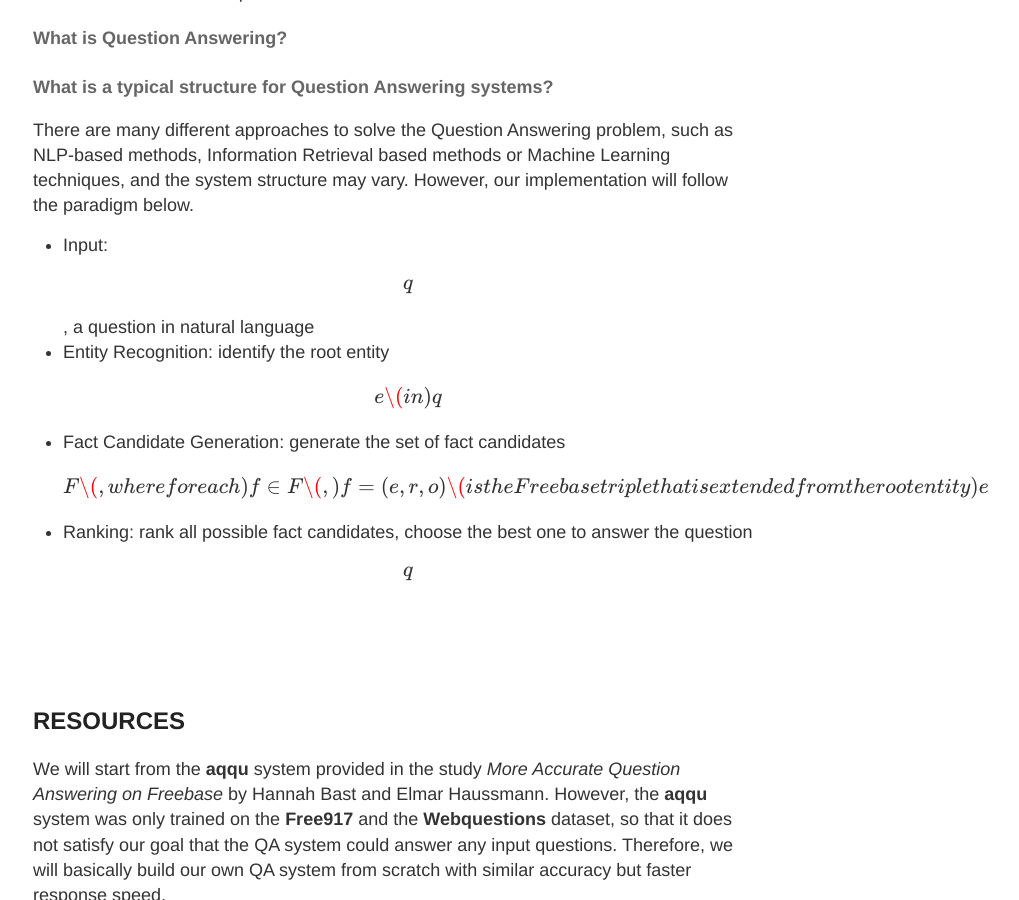
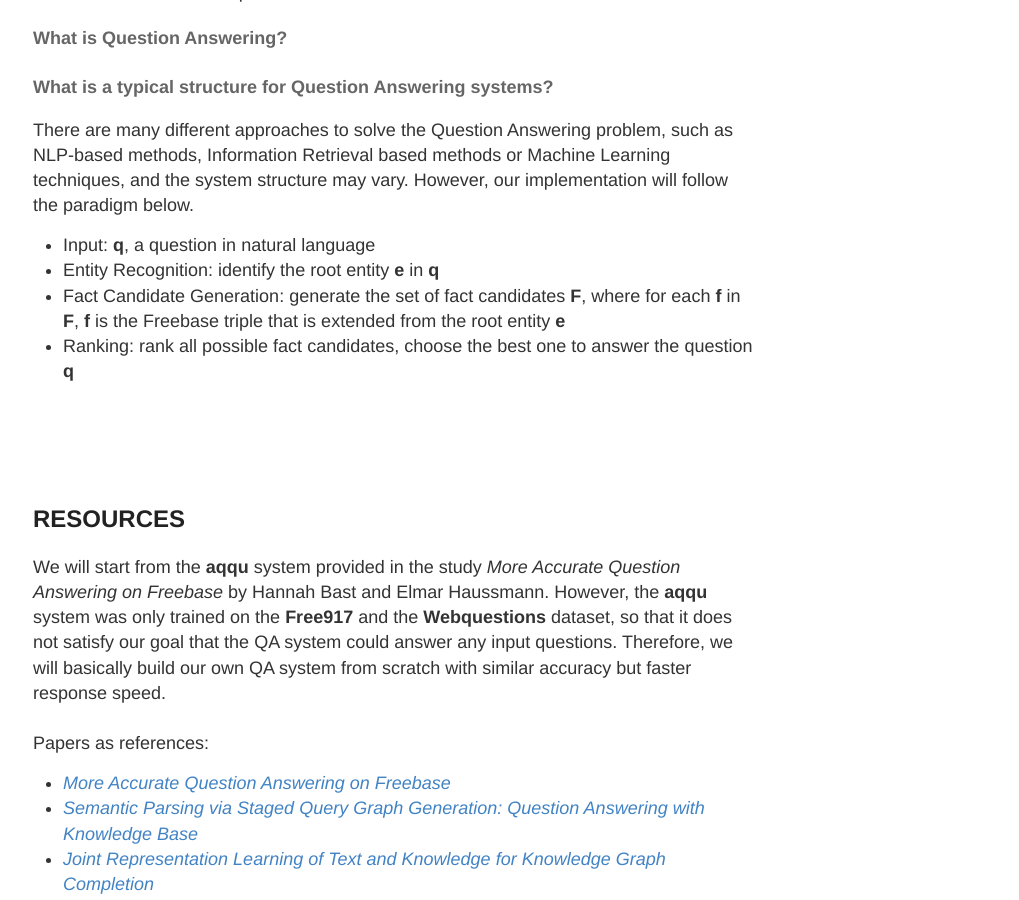
Before and after one commit to xiaozhuyfk/parallel, a Jekyll site: the page built from docs/_posts/2017-4-8-Project-Proposal.md, in a window 1280 px wide and 900 px high, scrolled down 1546 px. Shown: the whole window, without its empty margins (247-1266 px from the left). Built offline with Jekyll 4.4.1, drawn with Linux system fonts in a browser that asks for light colours; formulas are drawn with MathJax 3.

```diff
--- a/docs/_posts/2017-4-8-Project-Proposal.md
+++ b/docs/_posts/2017-4-8-Project-Proposal.md
@@ -41,10 +41,10 @@ Freebase is a large collaborative knowledge base containing well structured data
 
 #### What is a typical structure for Question Answering systems?
 There are many different approaches to solve the Question Answering problem, such as NLP-based methods, Information Retrieval based methods or Machine Learning techniques, and the system structure may vary. However, our implementation will follow the paradigm below.
-* Input: \$$q$$, a question in natural language
-* Entity Recognition: identify the root entity \$$e$$ in \$$q$$
-* Fact Candidate Generation: generate the set of fact candidates \$$F$$, where for each \$$f \in F$$, \$$f = (e, r, o)$$ is the Freebase triple that is extended from the root entity \$$e$$
-* Ranking: rank all possible fact candidates, choose the best one to answer the question \$$q$$
+* Input: **q**, a question in natural language
+* Entity Recognition: identify the root entity **e** in **q**
+* Fact Candidate Generation: generate the set of fact candidates **F**, where for each **f** in **F**, **f** is the Freebase triple that is extended from the root entity **e**
+* Ranking: rank all possible fact candidates, choose the best one to answer the question **q**
 
 
 
```
